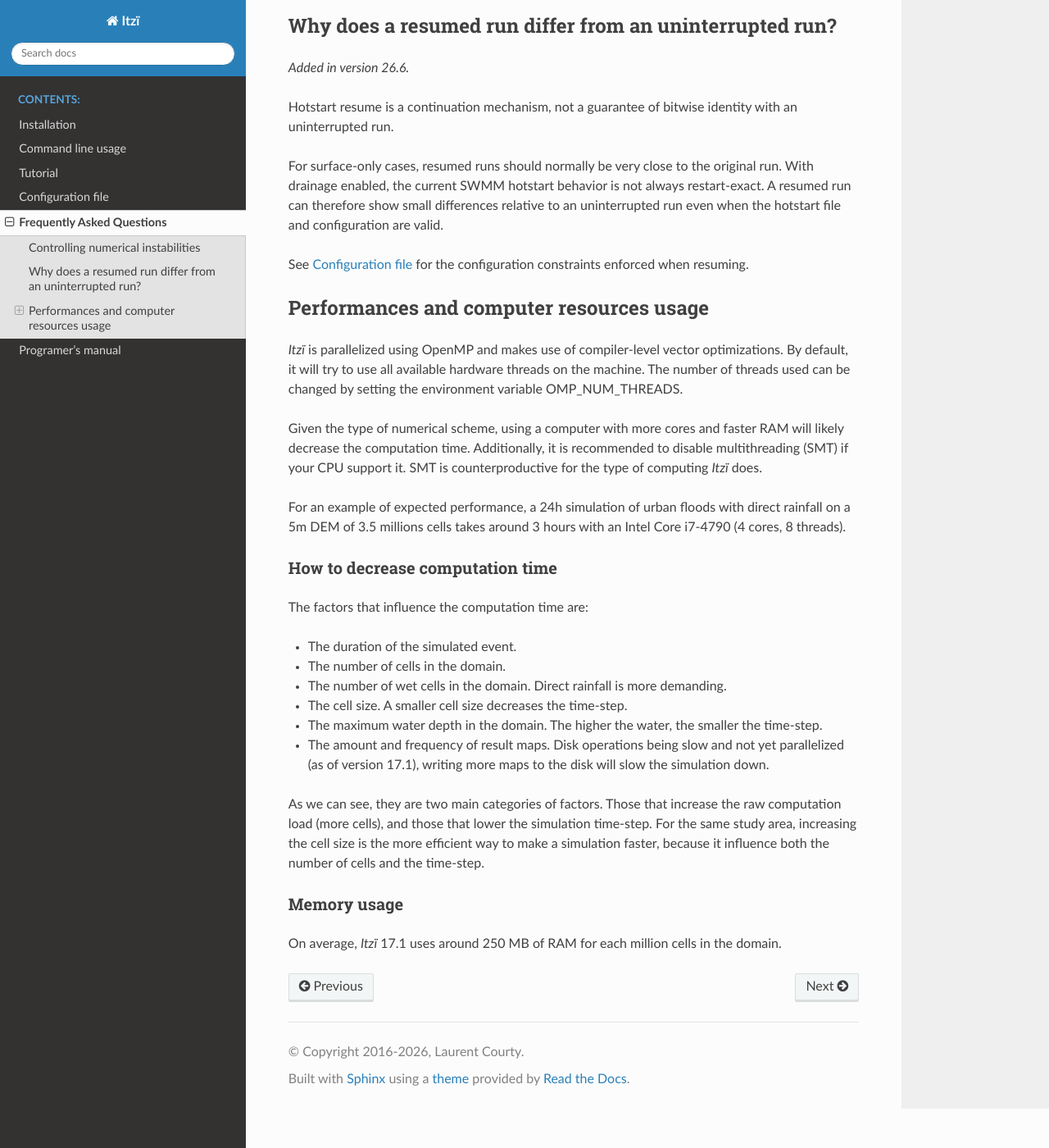
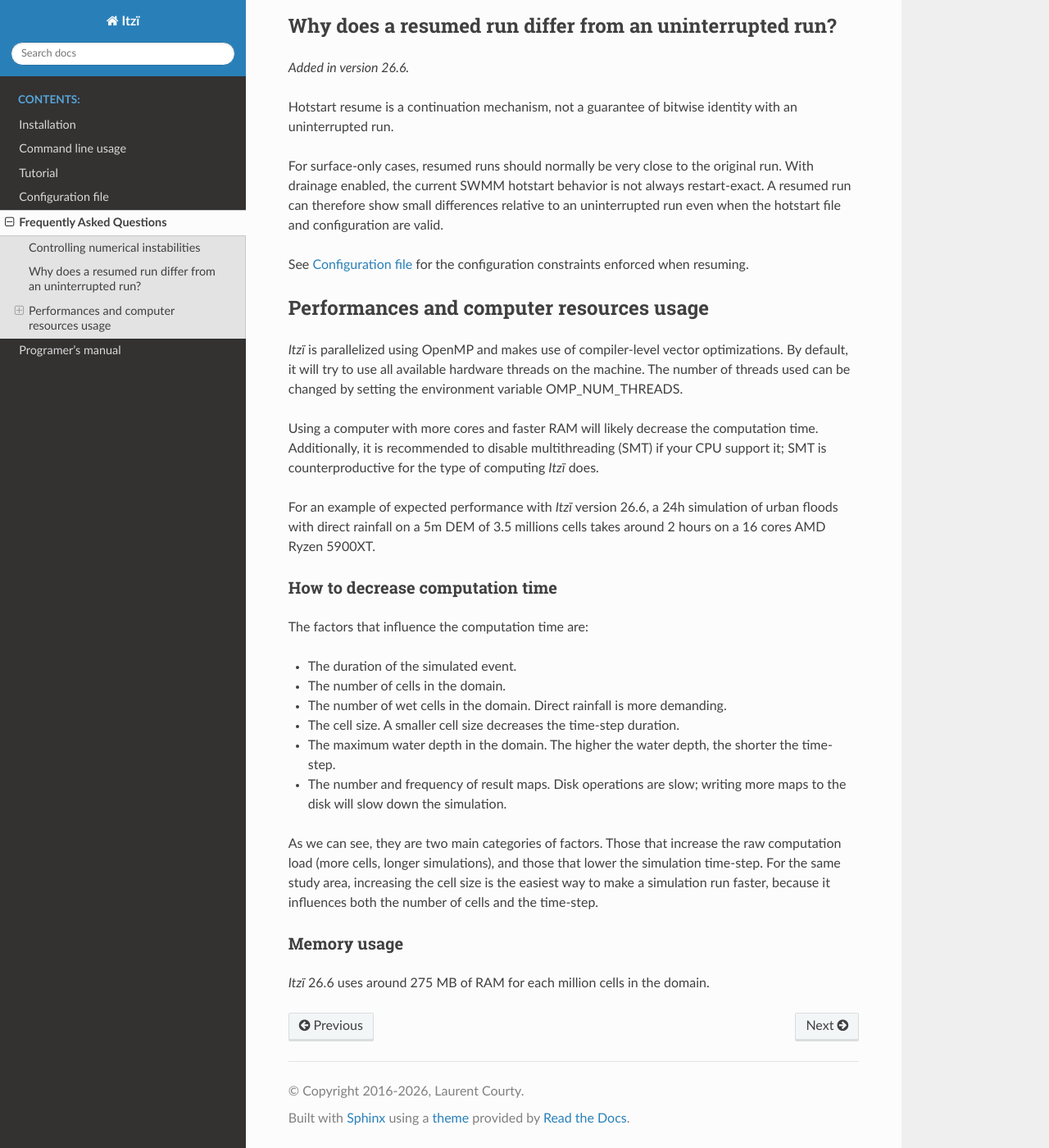
Before and after one commit to ItziModel/itzi, a Sphinx documentation site: the page built from docs/faq.rst, in a window 1280 px wide and 1400 px high, scrolled down 604 px. Shown: the whole window at 82% size. Built offline with Sphinx 7.4.7 and the Read the Docs theme 3.1.0, drawn with Linux system fonts in a browser that asks for light colours.

Commit message:
update faq

```diff
--- a/docs/faq.rst
+++ b/docs/faq.rst
@@ -26,6 +26,7 @@ which could be achieved by changing two options:
 The second one is by reducing the *theta* option.
 Please note however that a value below 0.7 could be counter-productive.
 
+
 Why does a resumed run differ from an uninterrupted run?
 --------------------------------------------------------
 
@@ -42,6 +43,7 @@ even when the hotstart file and configuration are valid.
 
 See :doc:`conf_file` for the configuration constraints enforced when resuming.
 
+
 Performances and computer resources usage
 -----------------------------------------
 
@@ -49,13 +51,13 @@ Performances and computer resources usage
 By default, it will try to use all available hardware threads on the machine.
 The number of threads used can be changed by setting the environment variable OMP\_NUM\_THREADS.
 
-Given the type of numerical scheme, using a computer with more cores and
-faster RAM will likely decrease the computation time.
-Additionally, it is recommended to disable multithreading (SMT) if your CPU support it.
+Using a computer with more cores and faster RAM will likely decrease the computation time.
+Additionally, it is recommended to disable multithreading (SMT) if your CPU support it;
 SMT is counterproductive for the type of computing *Itzï* does.
 
-For an example of expected performance, a 24h simulation of urban floods with direct
-rainfall on a 5m DEM of 3.5 millions cells takes around 3 hours with an Intel Core i7-4790 (4 cores, 8 threads).
+For an example of expected performance with *Itzï* version 26.6, a 24h simulation of urban floods with direct
+rainfall on a 5m DEM of 3.5 millions cells takes around 2 hours on a 16 cores AMD Ryzen 5900XT.
+
 
 How to decrease computation time
 ~~~~~~~~~~~~~~~~~~~~~~~~~~~~~~~~
@@ -66,20 +68,20 @@ The factors that influence the computation time are:
 -  The number of cells in the domain.
 -  The number of wet cells in the domain.
    Direct rainfall is more demanding.
--  The cell size. A smaller cell size decreases the time-step.
+-  The cell size. A smaller cell size decreases the time-step duration.
 -  The maximum water depth in the domain.
-   The higher the water, the smaller the time-step.
--  The amount and frequency of result maps. Disk operations being slow
-   and not yet parallelized (as of version 17.1), writing more maps to
-   the disk will slow the simulation down.
+   The higher the water depth, the shorter the time-step.
+-  The number and frequency of result maps.
+   Disk operations are slow; writing more maps to the disk will slow down the simulation.
 
 As we can see, they are two main categories of factors.
-Those that increase the raw computation load (more cells),
+Those that increase the raw computation load (more cells, longer simulations),
 and those that lower the simulation time-step.
-For the same study area, increasing the cell size is the more efficient way to make a simulation faster,
-because it influence both the number of cells and the time-step.
+For the same study area, increasing the cell size is the easiest way to make a simulation run faster,
+because it influences both the number of cells and the time-step.
+
 
 Memory usage
 ~~~~~~~~~~~~
 
-On average, *Itzï* 17.1 uses around 250 MB of RAM for each million cells in the domain.
+*Itzï* 26.6 uses around 275 MB of RAM for each million cells in the domain.
```
